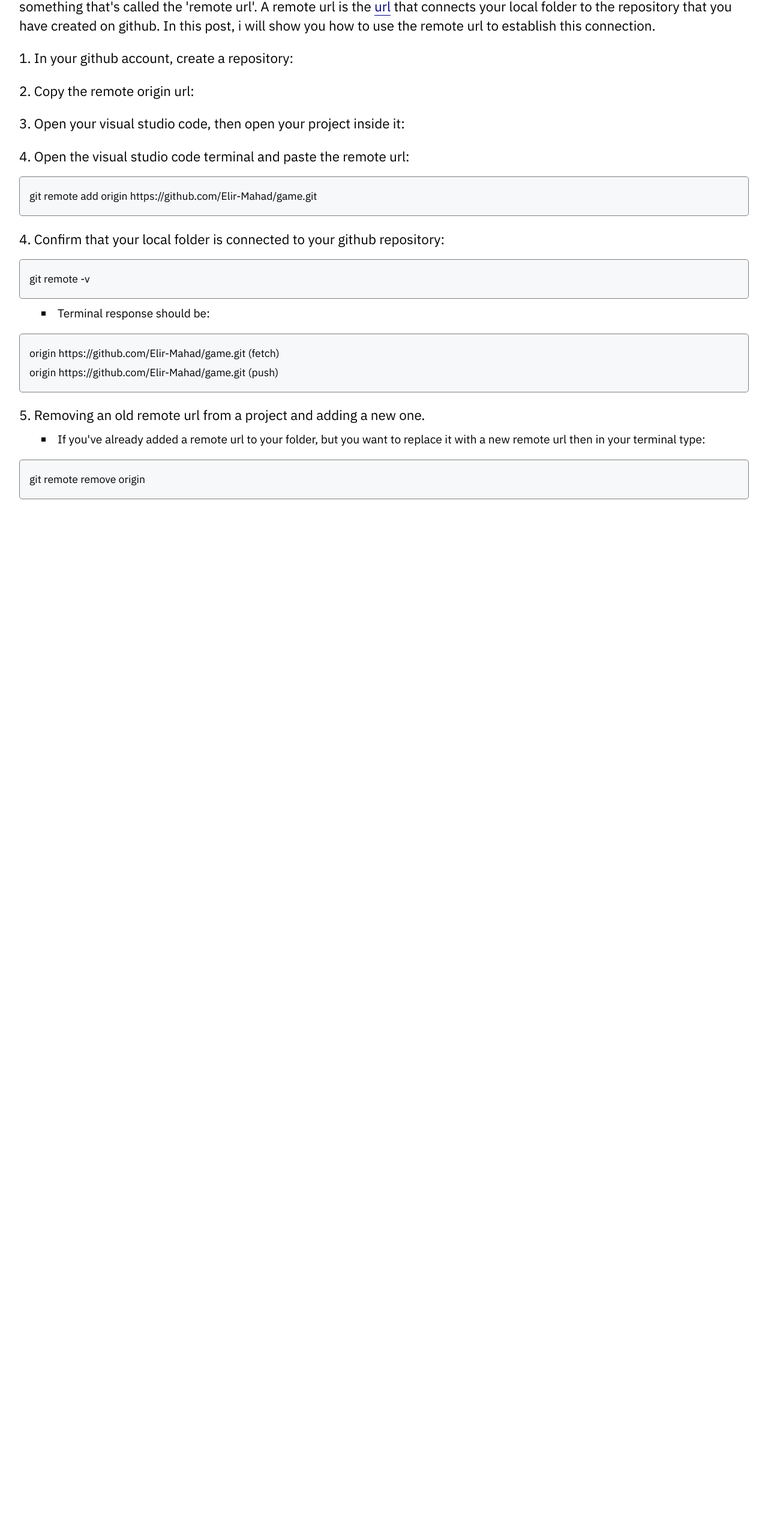
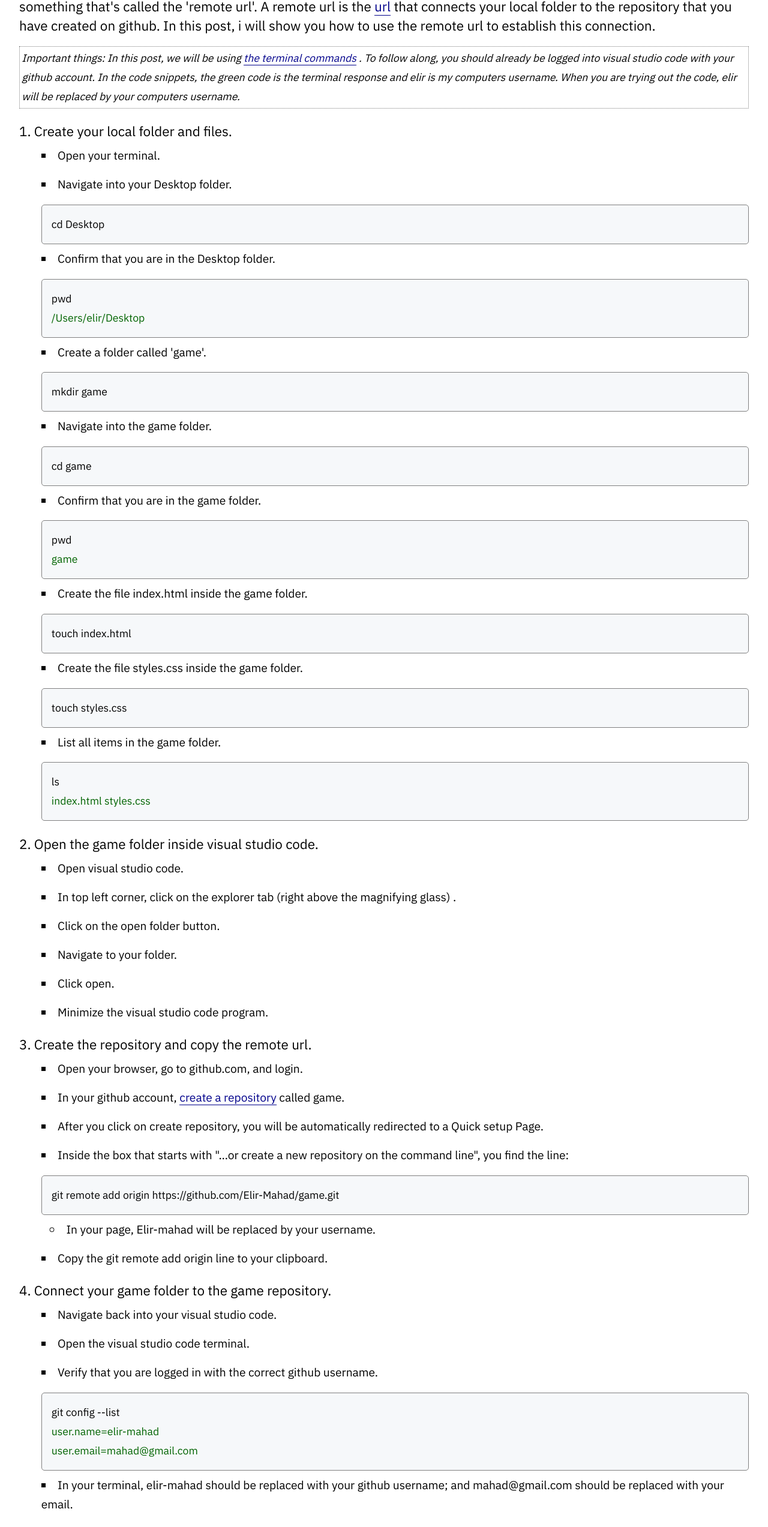
Before and after one commit to Elir-Mahad/notes, a Next.js app: page /add-remote-url-to-local-repo in a window 1280 px wide. Shown: the part 212-2757 px from the top of the page at 60% size. Before the commit the page ends 1052 px from the top, so only its background shows below. Built offline with nearby package versions, Linux system fonts and the light colour scheme.

Commit message:
Update content of remote-url post and styles

```diff
--- a/pages/add-remote-url-to-local-repo.js
+++ b/pages/add-remote-url-to-local-repo.js
@@ -3,11 +3,14 @@ import {
   //
   BlogBody,
   Sentence,
+  HighlightedSentence,
   PostTitle,
   Code,
-  PicWrapper,
+  LiCode,
   UrlLink,
   Litem,
+  CodeRes,
+  LitemTwo,
 } from "../styles/Styles.js";
 import style from "../styles/Home.module.css";
 // import createrepo from "../assets/createrepo.png";
@@ -55,35 +58,155 @@ function RemoteOriginUrl() {
           created on github. In this post, i will show you how to use the remote
           url to establish this connection.
         </Sentence>
-        <Sentence>1. In your github account, create a repository:</Sentence>
-        <Sentence>2. Copy the remote origin url:</Sentence>
-        <Sentence>
-          3. Open your visual studio code, then open your project inside it:
-        </Sentence>
-        <Sentence>
-          4. Open the visual studio code terminal and paste the remote url:
-        </Sentence>
-        <Code>
+
+        <HighlightedSentence>
+          {" "}
+          Important things: In this post, we will be using{" "}
+          <UrlLink href="https://www.techrepublic.com/article/16-terminal-commands-every-user-should-know/">
+            the terminal commands
+          </UrlLink>{" "}
+          . To follow along, you should already be logged into visual studio
+          code with your github account. In the code snippets, the green code is
+          the terminal response and elir is my computers username. When you are
+          trying out the code, elir will be replaced by your computers username.
+        </HighlightedSentence>
+
+        <Sentence>1. Create your local folder and files.</Sentence>
+
+        <Litem>Open your terminal.</Litem>
+
+        <Litem>Navigate into your Desktop folder.</Litem>
+        <LiCode>cd Desktop</LiCode>
+
+        <Litem>Confirm that you are in the Desktop folder.</Litem>
+        <LiCode>
+          pwd <br />
+          <CodeRes> /Users/elir/Desktop</CodeRes>
+        </LiCode>
+
+        <Litem>Create a folder called 'game'.</Litem>
+        <LiCode>mkdir game</LiCode>
+
+        <Litem>Navigate into the game folder.</Litem>
+        <LiCode>cd game</LiCode>
+
+        <Litem>Confirm that you are in the game folder.</Litem>
+        <LiCode>
+          pwd <br />
+          <CodeRes>game</CodeRes>
+        </LiCode>
+
+        <Litem>Create the file index.html inside the game folder.</Litem>
+        <LiCode>touch index.html</LiCode>
+
+        <Litem>Create the file styles.css inside the game folder.</Litem>
+        <LiCode>touch styles.css</LiCode>
+
+        <Litem>List all items in the game folder.</Litem>
+        <LiCode>
+          ls <br />
+          <CodeRes>index.html styles.css</CodeRes>
+        </LiCode>
+
+        <Sentence>2. Open the game folder inside visual studio code.</Sentence>
+
+        <Litem>Open visual studio code.</Litem>
+        <Litem>
+          In top left corner, click on the explorer tab (right above the
+          magnifying glass) .
+        </Litem>
+        <Litem>Click on the open folder button.</Litem>
+        <Litem>Navigate to your folder.</Litem>
+        <Litem>Click open.</Litem>
+        <Litem>Minimize the visual studio code program.</Litem>
+
+        <Sentence>3. Create the repository and copy the remote url.</Sentence>
+
+        <Litem>Open your browser, go to github.com, and login.</Litem>
+        <Litem>
+          In your github account,{" "}
+          <UrlLink href="https://docs.github.com/en/get-started/quickstart/create-a-repo">
+            create a repository
+          </UrlLink>{" "}
+          called game.
+        </Litem>
+
+        <Litem>
+          After you click on create repository, you will be automatically
+          redirected to a Quick setup Page.
+        </Litem>
+
+        <Litem>
+          Inside the box that starts with "…or create a new repository on the
+          command line", you find the line:{" "}
+        </Litem>
+        <LiCode>
           git remote add origin https://github.com/Elir-Mahad/game.git
-        </Code>
-        <Sentence>
-          4. Confirm that your local folder is connected to your github
-          repository:
-        </Sentence>
-        <Code>git remote -v</Code>
-        <Litem>Terminal response should be:</Litem>
-        <Code>
-          origin https://github.com/Elir-Mahad/game.git (fetch) <br />
-          origin https://github.com/Elir-Mahad/game.git (push)
-        </Code>
-        <Sentence>
+        </LiCode>
+        <LitemTwo>
+          In your page, Elir-mahad will be replaced by your username.
+        </LitemTwo>
+
+        <Litem>Copy the git remote add origin line to your clipboard.</Litem>
+
+        <Sentence>4. Connect your game folder to the game repository.</Sentence>
+
+        <Litem>Navigate back into your visual studio code.</Litem>
+
+        <Litem>Open the visual studio code terminal.</Litem>
+
+        <Litem>
+          Verify that you are logged in with the correct github username.
+        </Litem>
+        <LiCode>
+          {" "}
+          git config --list <br />
+          <CodeRes>
+            user.name=elir-mahad <br />
+            user.email=mahad@gmail.com
+          </CodeRes>
+        </LiCode>
+        <Litem>
+          {" "}
+          In your terminal, elir-mahad should be replaced with your github
+          username; and mahad@gmail.com should be replaced with your email.
+        </Litem>
+
+        <Litem>
+          If you are logged in, paste the remote url in the visual studio code
+          terminal.
+        </Litem>
+
+        <LiCode>
+          git remote add origin https://github.com/Elir-Mahad/game.git
+        </LiCode>
+
+        <Litem>
+          Confirm that your local folder is connected to your github repository:
+        </Litem>
+
+        <LiCode>
+          git remote -v <br />
+          <CodeRes>
+            {" "}
+            origin https://github.com/Elir-Mahad/game.git (fetch) <br />
+            origin https://github.com/Elir-Mahad/game.git (push){" "}
+          </CodeRes>
+        </LiCode>
+
+        <LitemTwo>
+          This terminal response is evidence that the game folder on your
+          desktop, is now connected to game repository that's in your github.
+        </LitemTwo>
+
+        {/* <Sentence>
           5. Removing an old remote url from a project and adding a new one.
         </Sentence>
         <Litem>
           If you've already added a remote url to your folder, but you want to
           replace it with a new remote url then in your terminal type:
         </Litem>
-        <Code>git remote remove origin</Code>
+        <Code>git remote remove origin</Code> */}
       </BlogBody>
     </div>
   );
--- a/styles/Styles.js
+++ b/styles/Styles.js
@@ -247,11 +247,14 @@ export const Sentence = styled.p`
   line-height: 2rem;
 `;
 
-// export const HighlightedSentence = styled.p`
-//   font-size: 1.4rem;
-//   margin-bottom: 0.5rem;
-//   line-height: 2rem;
-// `;
+export const HighlightedSentence = styled.p`
+  font-size: 1.1rem;
+  margin-bottom: 0.5rem;
+  line-height: 2rem;
+  padding: 0.2rem;
+  border: 1px dotted grey;
+  font-style: italic;
+`;
 
 // export const ListHeading = styled.h2`
 //   font-size: 1.3rem;
@@ -275,6 +278,19 @@ export const LitemTwo = styled.li`
   line-height: 2rem;
 `;
 
+export const PicWrapper = styled.div`
+  padding-top: 1rem;
+  padding-bottom: 1rem;
+  width: 50rem;
+`;
+
+export const UrlLink = styled.a`
+  color: darkblue;
+  border-bottom: 1px solid darkblue;
+`;
+
+// Code snippets
+
 export const Code = styled.p`
   font-size: 1.1rem;
   margin-bottom: 0.5rem;
@@ -285,13 +301,17 @@ export const Code = styled.p`
   border: 1px solid grey;
 `;
 
-export const PicWrapper = styled.div`
-  padding-top: 1rem;
-  padding-bottom: 1rem;
-  width: 50rem;
+export const LiCode = styled.p`
+  font-size: 1.1rem;
+  margin-bottom: 0.5rem;
+  padding: 1rem;
+  background-color: #f6f8fa;
+  border-radius: 5px;
+  line-height: 2rem;
+  border: 1px solid grey;
+  margin-left: 2.3rem;
 `;
 
-export const UrlLink = styled.a`
-  color: darkblue;
-  border-bottom: 1px solid darkblue;
+export const CodeRes = styled.span`
+  color: darkgreen;
 `;
```
